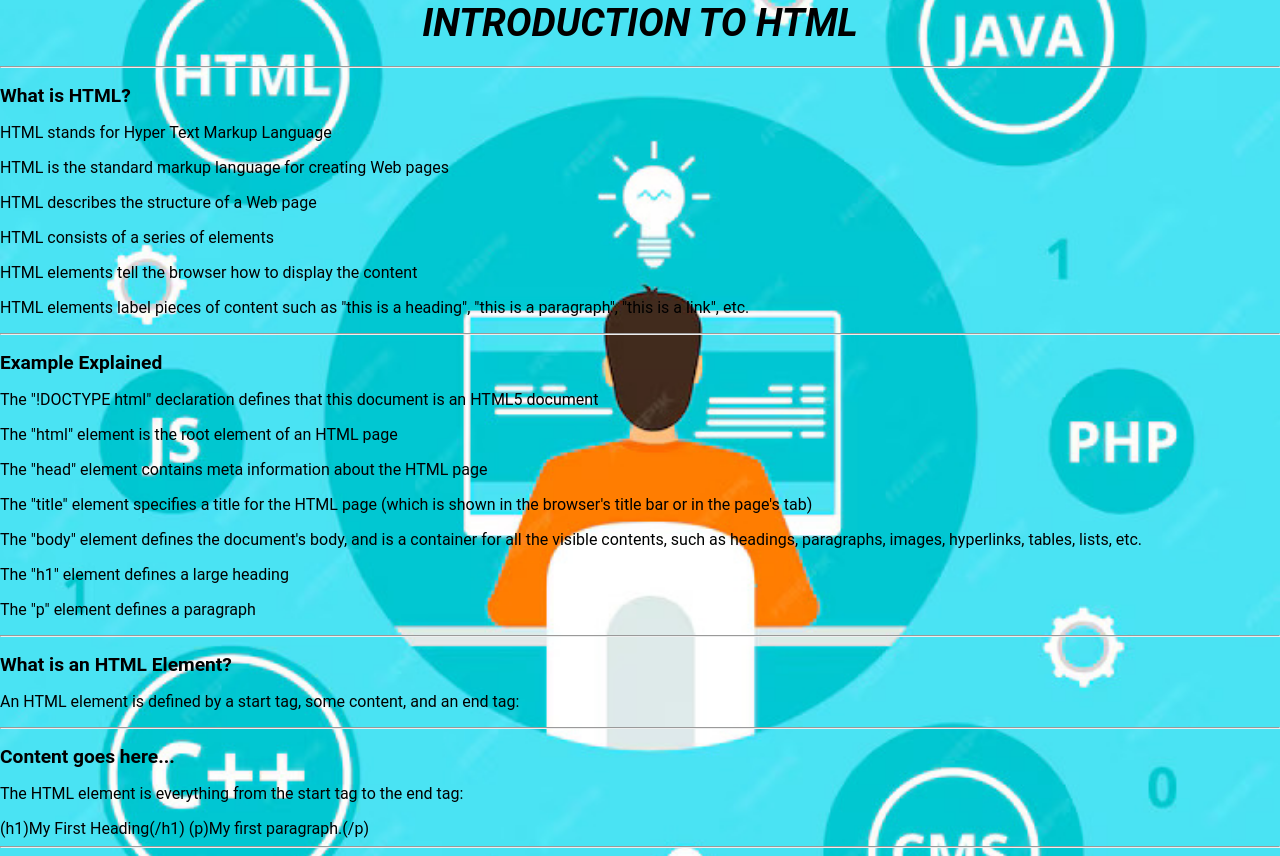
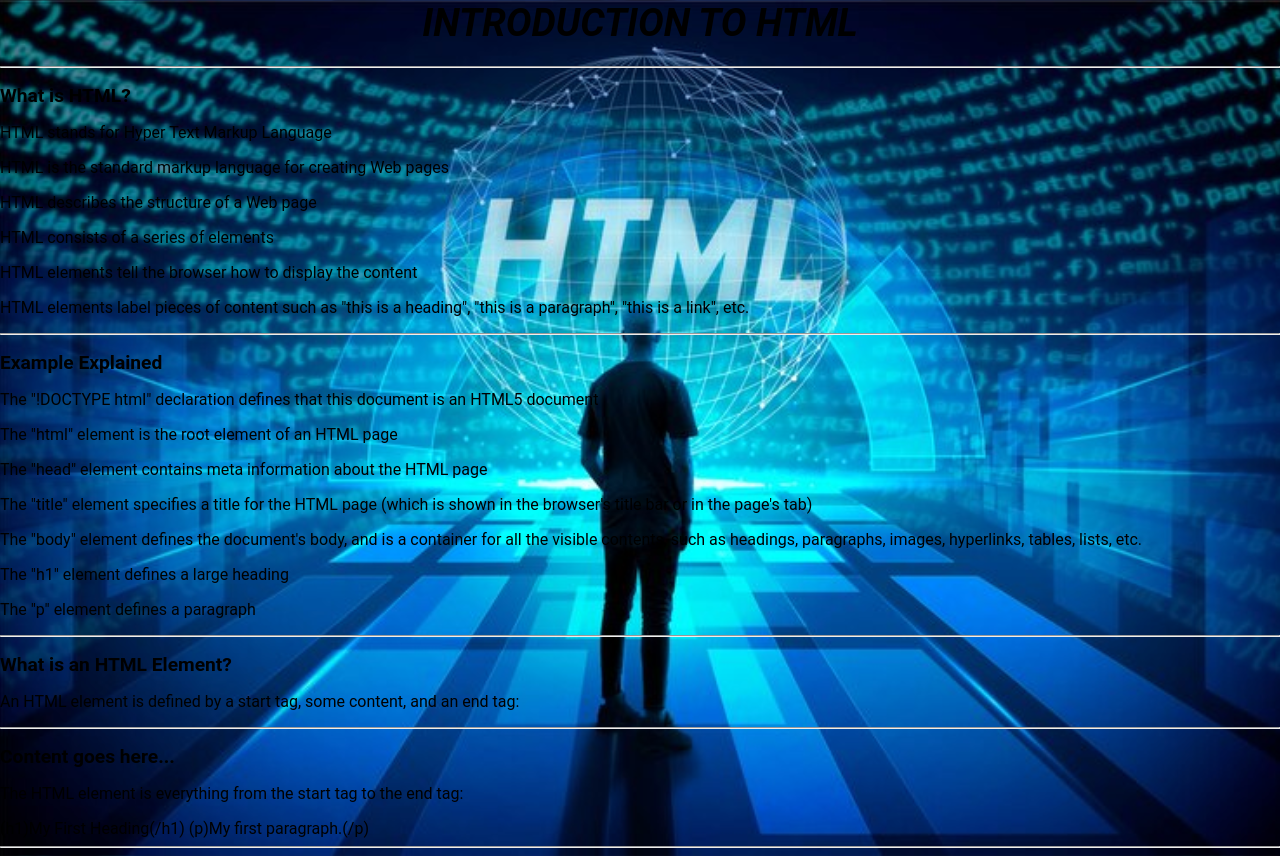
Before and after one commit to KevalFuriya/BlogWEbsite, a plain HTML site: page INTRODUCTIONTOHTML.html in a window 1280 px wide. Drawn offline with Linux system fonts and the light colour scheme.

Commit message:
Update INTRODUCTIONTOHTML.html

```diff
--- a/INTRODUCTIONTOHTML.html
+++ b/INTRODUCTIONTOHTML.html
@@ -2,7 +2,7 @@
  <head>
 <style>
 body {
-      background-image: url("homepage.jpg");
+      background-image: url("htmlimage.jpg");
 	  background-size: cover;
 	  background-position: center;
       font-family: 'Roboto', sans-serif;
```
